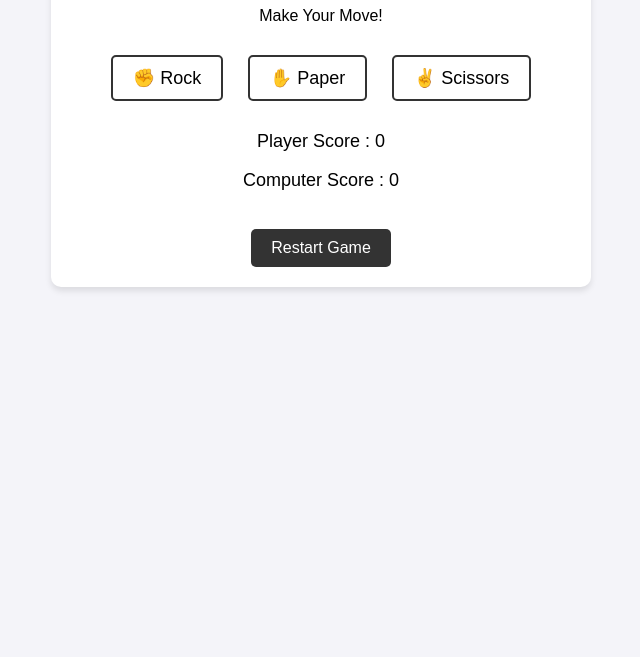
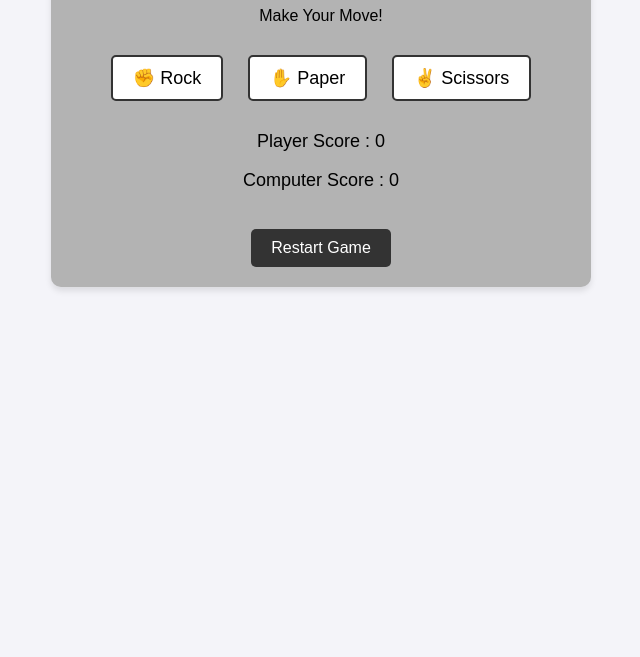
Before and after one commit to Daniru12/Student-Management-Backend, a plain HTML site: page RockPaperScissors.html in a window 1280 px wide. Shown: the part 143-800 px from the top of the page, without its empty margins (319-959 px from the left). Drawn offline with Linux system fonts and the light colour scheme.

Commit message:
change color
color

```diff
--- a/styles.css
+++ b/styles.css
@@ -10,7 +10,7 @@ body {
     max-width: 500px;
     margin: 50px auto;
     padding: 20px;
-    background: #fff;
+    background: #b3b3b3;
     border-radius: 10px;
     box-shadow: 0 4px 6px rgba(0, 0, 0, 0.1);
   }
```
